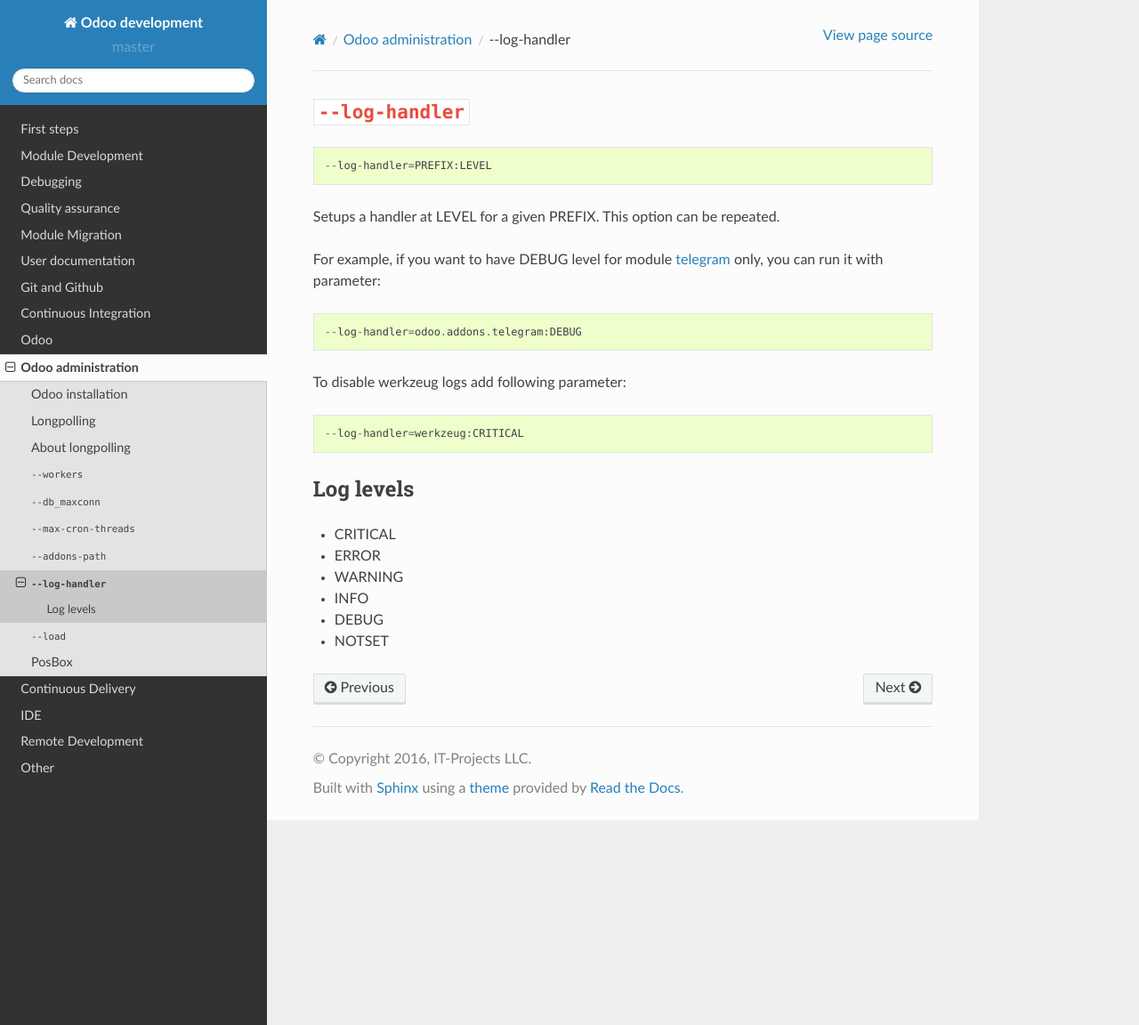
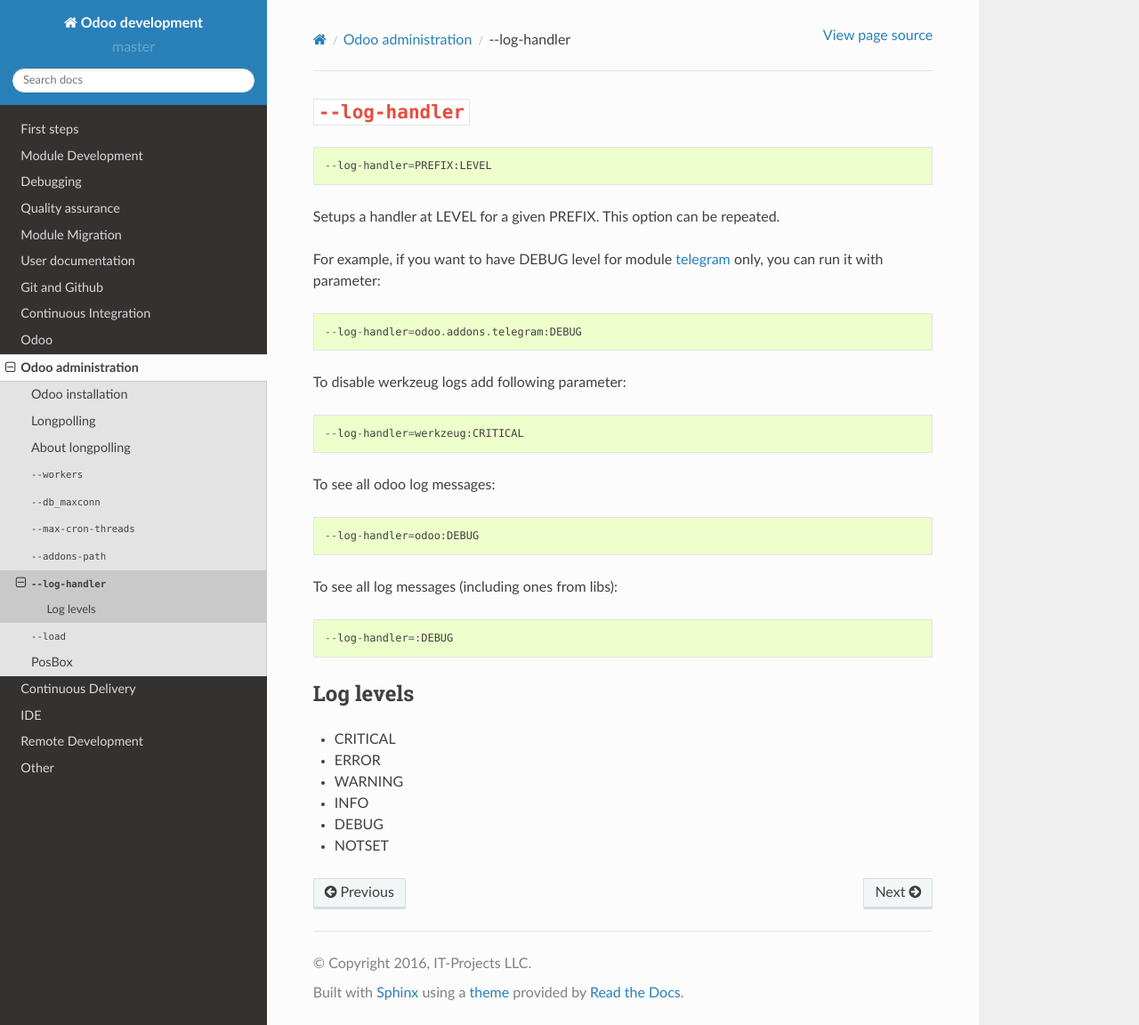
Before and after one commit to itpp-labs/odoo-development, a Sphinx documentation site: the page built from docs/admin/log-handler.rst, in a window 1280 px wide and 1152 px high. Shown: the whole window at 89% size. Built offline with Sphinx 7.4.7 and the Read the Docs theme 2.0.0, drawn with Linux system fonts in a browser that asks for light colours.

Commit message:
[ADD] --log-handler=odoo:DEBUG (#142)
* [ADD] --log-handler=odoo:DEBUG

* To see all log messages (including ones from libs):

```diff
--- a/docs/admin/log-handler.rst
+++ b/docs/admin/log-handler.rst
@@ -16,6 +16,14 @@
 
    --log-handler=werkzeug:CRITICAL
 
+To see all odoo log messages::
+
+   --log-handler=odoo:DEBUG
+
+To see all log messages (including ones from libs)::
+
+   --log-handler=:DEBUG
+
 Log levels
 ==========
 
```
